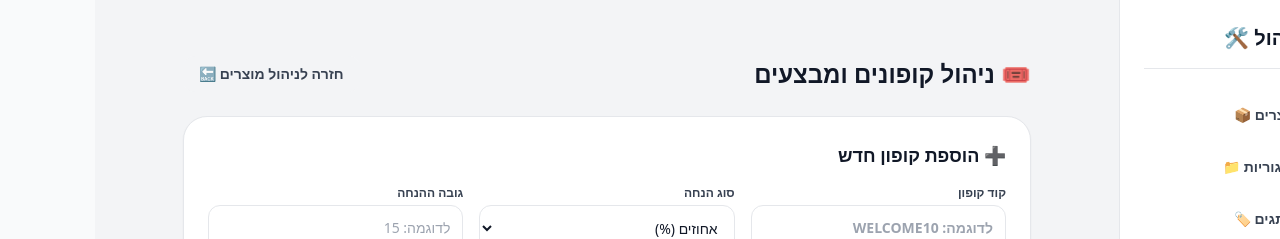
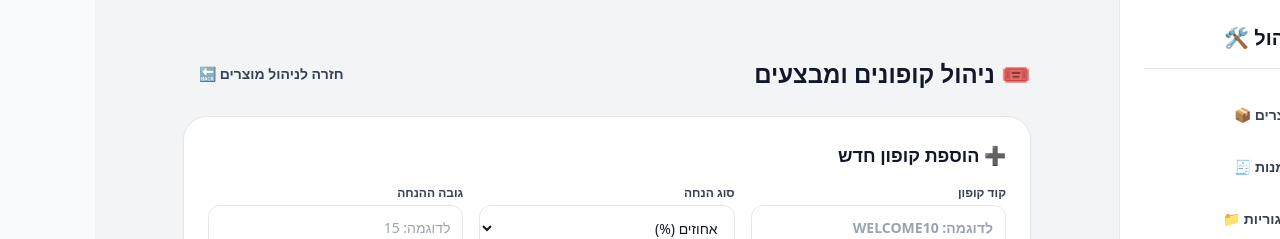
Before and after one commit to myphone3/My-phone-, a Next.js app: page /admin/coupons in a window 1280 px wide. Shown: the top 239 px of the page. Built offline with nearby package versions, Linux system fonts and the light colour scheme; no server answers; the database is empty.

Commit message:
Update layout.tsx

```diff
--- a/app/admin/layout.tsx
+++ b/app/admin/layout.tsx
@@ -9,6 +9,7 @@ export default function AdminLayout({ children }: { children: React.ReactNode })
 
   const navItems = [
     { name: 'ניהול מוצרים 📦', href: '/admin/products' },
+    { name: 'ניהול הזמנות 🧾', href: '/admin/orders' },
     { name: 'ניהול קטגוריות 📁', href: '/admin/categories' },
     { name: 'ניהול מותגים 🏷️', href: '/admin/brands' },
     { name: 'ניהול כשרויות ⭐', href: '/admin/kosher' },
```
